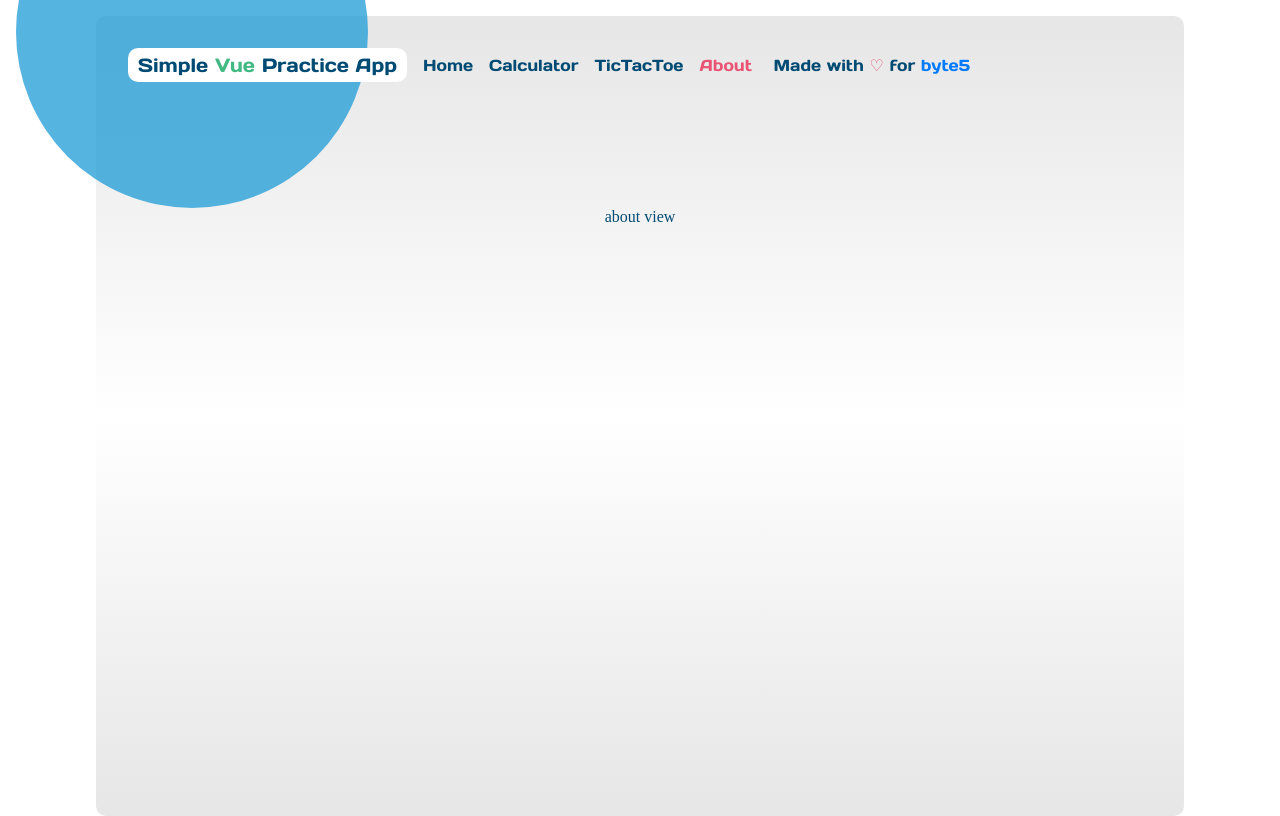
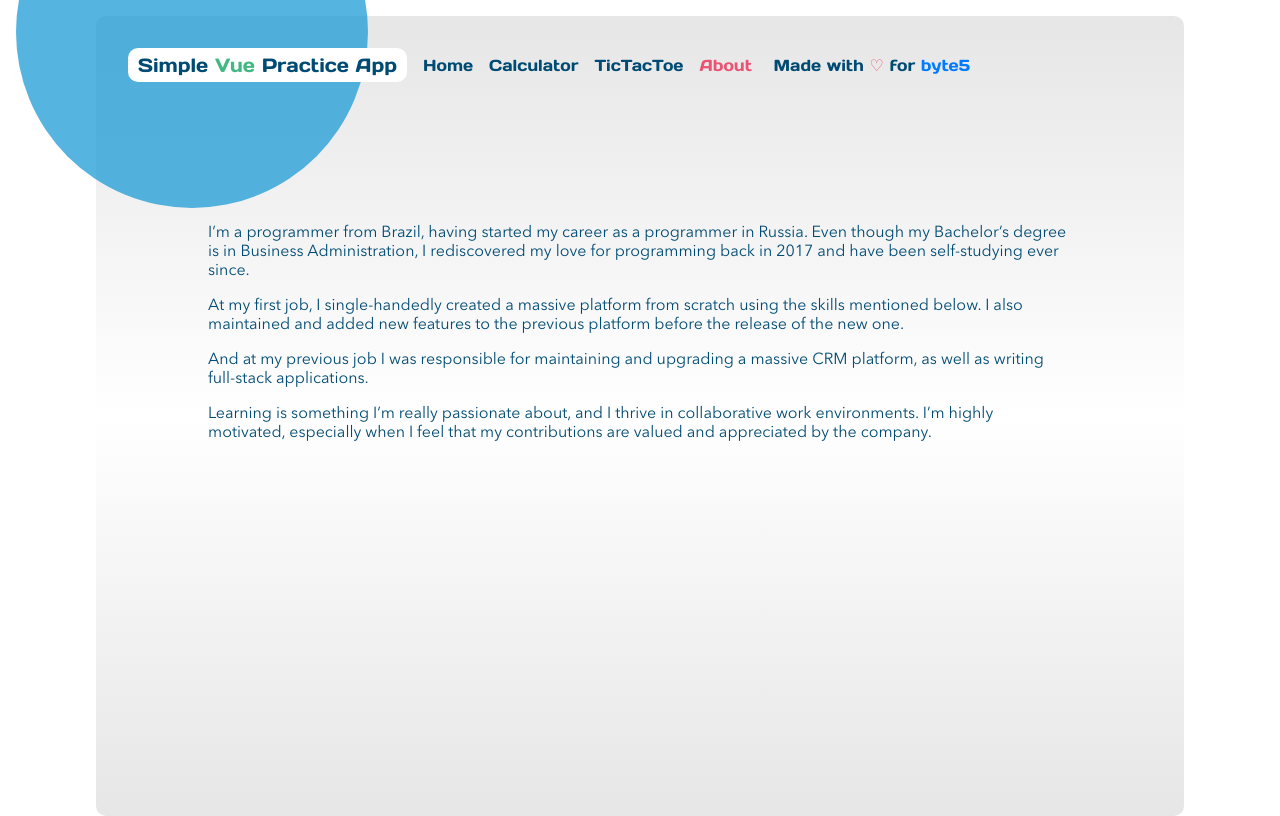
Before and after one commit to asilva87/vue-byte5, a Vue app: page /about in a window 1280 px wide. Built offline with nearby package versions, Linux system fonts and the light colour scheme.

Commit message:
Complete About Me

```diff
--- a/src/views/AboutView.vue
+++ b/src/views/AboutView.vue
@@ -1,7 +1,23 @@
 <template>
     <main>
-        <div>about view</div>
+        <div class="about-me">
+            <p>I’m a programmer from Brazil, having started my career as a programmer in Russia. Even though my Bachelor’s degree is in Business Administration, I rediscovered my love for programming back in 2017 and have been self-studying ever since.</p>
+            <p>At my first job, I single-handedly created a massive platform from scratch using the skills mentioned below. I also maintained and added new features to the previous platform before the release of the new one.</p>
+            <p>And at my previous job I was responsible for maintaining and upgrading a massive CRM platform, as well as writing full-stack applications.</p>
+            <p>Learning is something I’m really passionate about, and I thrive in collaborative work environments. I’m highly motivated, especially when I feel that my contributions are valued and appreciated by the company.</p>
+        </div>
     </main>
 </template>
 
-<style></style>
+<style>
+    .about-me {
+        font-family: 'AvenirNext';
+        margin: 0 5rem;
+    }
+
+    @media screen and (max-width: 740px) {
+    .about-me {
+        margin: 0 1rem;
+    }
+}
+</style>
```
